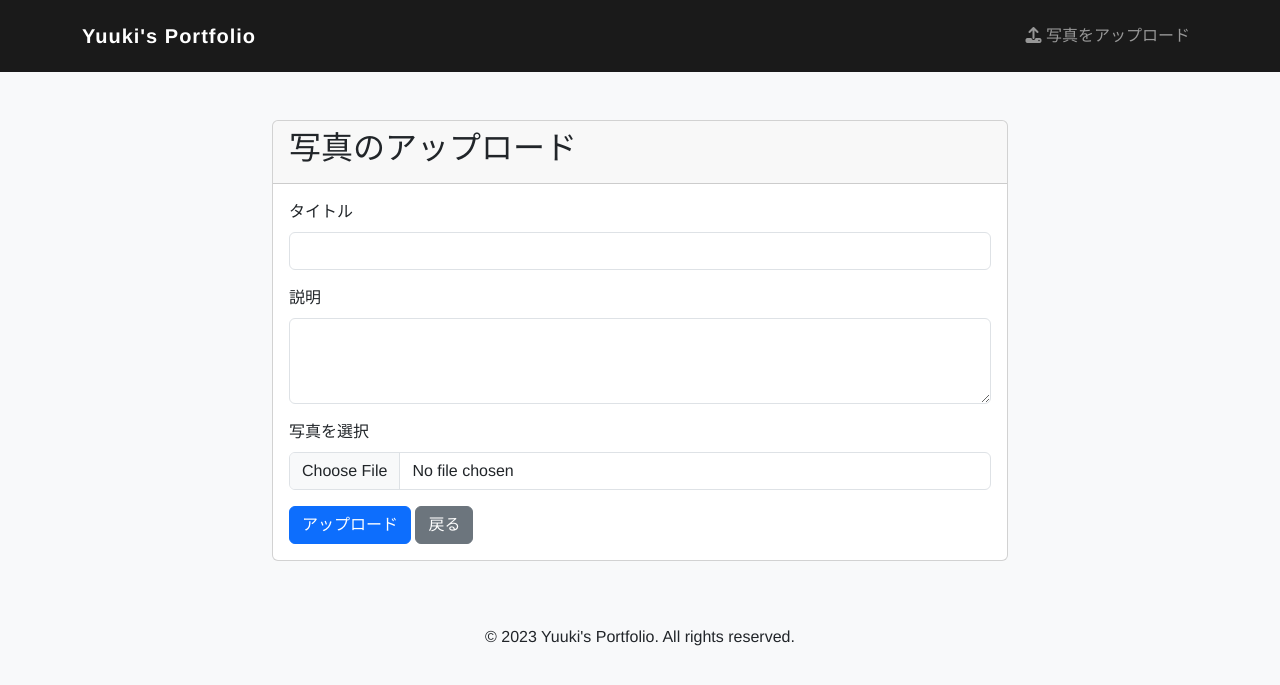
After one commit to yukik8/YuukiPortfolio, a Flask app: page /upload in a window 1280 px wide. The commit adds this page. Shown: the top 685 px of the page. Run offline with Flask 3, Linux system fonts and the light colour scheme.

Commit message:
Agent query: 写真のアップロードページにアクセスできますか？
Implement photo upload functionality with database storage.

Screenshot: https://storage.googleapis.com/screenshot-production-us-central1/7e18f334-ff00-4e9a-843f-a116d9ff5e0b/149ae972-4361-41aa-b8e0-abf10eee2a4f.jpg

```diff
--- a/app.py
+++ b/app.py
@@ -1,48 +1,79 @@
 import os
-from flask import Flask, render_template
+from datetime import datetime
+from flask import Flask, render_template, request, redirect, url_for, flash
+from flask_sqlalchemy import SQLAlchemy
+from sqlalchemy.orm import DeclarativeBase
+from werkzeug.utils import secure_filename
 
+class Base(DeclarativeBase):
+    pass
+
+db = SQLAlchemy(model_class=Base)
 app = Flask(__name__)
 app.secret_key = os.environ.get("FLASK_SECRET_KEY") or "your-secret-key"
 
+# アップロードされた写真の保存先
+UPLOAD_FOLDER = 'static/uploads'
+ALLOWED_EXTENSIONS = {'png', 'jpg', 'jpeg', 'gif'}
+
+app.config['UPLOAD_FOLDER'] = UPLOAD_FOLDER
+app.config['MAX_CONTENT_LENGTH'] = 16 * 1024 * 1024  # 最大16MB
+app.config['SQLALCHEMY_DATABASE_URI'] = os.environ.get("DATABASE_URL")
+app.config['SQLALCHEMY_ENGINE_OPTIONS'] = {
+    "pool_recycle": 300,
+    "pool_pre_ping": True,
+}
+
+db.init_app(app)
+
+with app.app_context():
+    from models import Photo
+    db.create_all()
+
+# アップロードされたファイルの拡張子チェック
+def allowed_file(filename):
+    return '.' in filename and filename.rsplit('.', 1)[1].lower() in ALLOWED_EXTENSIONS
+
 @app.route('/')
 def index():
-    # Sample photo data - in a real app, this would come from a database
-    photos = [
-        {
-            'id': 1,
-            'title': 'Mountain Landscape',
-            'description': 'Beautiful mountain vista at sunset',
-            'url': 'https://source.unsplash.com/800x600/?mountain'
-        },
-        {
-            'id': 2,
-            'title': 'Ocean Waves',
-            'description': 'Peaceful ocean waves at dawn',
-            'url': 'https://source.unsplash.com/800x600/?ocean'
-        },
-        {
-            'id': 3,
-            'title': 'Urban Architecture',
-            'description': 'Modern city architecture',
-            'url': 'https://source.unsplash.com/800x600/?architecture'
-        },
-        {
-            'id': 4,
-            'title': 'Nature Close-up',
-            'description': 'Macro photography of nature',
-            'url': 'https://source.unsplash.com/800x600/?nature'
-        },
-        {
-            'id': 5,
-            'title': 'Street Photography',
-            'description': 'Urban life captured in moment',
-            'url': 'https://source.unsplash.com/800x600/?street'
-        },
-        {
-            'id': 6,
-            'title': 'Portrait',
-            'description': 'Artistic portrait photography',
-            'url': 'https://source.unsplash.com/800x600/?portrait'
-        }
-    ]
+    from models import Photo
+    photos = Photo.query.order_by(Photo.created_at.desc()).all()
     return render_template('index.html', photos=photos)
+
+@app.route('/upload', methods=['GET', 'POST'])
+def upload():
+    if request.method == 'POST':
+        if 'photo' not in request.files:
+            flash('写真が選択されていません')
+            return redirect(request.url)
+
+        file = request.files['photo']
+        if file.filename == '':
+            flash('ファイルが選択されていません')
+            return redirect(request.url)
+
+        if file and allowed_file(file.filename):
+            from models import Photo
+
+            filename = secure_filename(file.filename)
+            # ファイル名が重複しないように、タイムスタンプを追加
+            filename = f"{datetime.now().strftime('%Y%m%d_%H%M%S')}_{filename}"
+
+            # アップロードフォルダが存在しない場合は作成
+            os.makedirs(app.config['UPLOAD_FOLDER'], exist_ok=True)
+
+            file.save(os.path.join(app.config['UPLOAD_FOLDER'], filename))
+
+            # データベースに保存
+            photo = Photo(
+                title=request.form.get('title', 'Untitled'),
+                description=request.form.get('description', ''),
+                filename=filename
+            )
+            db.session.add(photo)
+            db.session.commit()
+
+            flash('写真がアップロードされました')
+            return redirect(url_for('index'))
+
+    return render_template('upload.html')
--- a/templates/base.html
+++ b/templates/base.html
@@ -18,6 +18,18 @@
     <nav class="navbar navbar-expand-lg navbar-dark">
         <div class="container">
             <a class="navbar-brand" href="/">Yuuki's Portfolio</a>
+            <button class="navbar-toggler" type="button" data-bs-toggle="collapse" data-bs-target="#navbarNav">
+                <span class="navbar-toggler-icon"></span>
+            </button>
+            <div class="collapse navbar-collapse justify-content-end" id="navbarNav">
+                <ul class="navbar-nav">
+                    <li class="nav-item">
+                        <a class="nav-link" href="{{ url_for('upload') }}">
+                            <i class="fas fa-upload"></i> 写真をアップロード
+                        </a>
+                    </li>
+                </ul>
+            </div>
         </div>
     </nav>
 
--- a/templates/index.html
+++ b/templates/index.html
@@ -15,7 +15,7 @@
             <div class="photo-container" data-id="{{ photo.id }}"
                  data-title="{{ photo.title }}"
                  data-description="{{ photo.description }}">
-                <img src="{{ photo.url }}" alt="{{ photo.title }}" class="img-fluid">
+                <img src="{{ url_for('static', filename='uploads/' + photo.filename) }}" alt="{{ photo.title }}" class="img-fluid">
                 <div class="photo-overlay">
                     <h3>{{ photo.title }}</h3>
                     <p>{{ photo.description }}</p>
--- /dev/null
+++ b/templates/upload.html
@@ -0,0 +1,41 @@
+{% extends "base.html" %}
+
+{% block content %}
+<div class="container mt-5">
+    <div class="row justify-content-center">
+        <div class="col-md-8">
+            <div class="card">
+                <div class="card-header">
+                    <h2>写真のアップロード</h2>
+                </div>
+                <div class="card-body">
+                    {% with messages = get_flashed_messages() %}
+                        {% if messages %}
+                            {% for message in messages %}
+                                <div class="alert alert-info">{{ message }}</div>
+                            {% endfor %}
+                        {% endif %}
+                    {% endwith %}
+
+                    <form method="POST" enctype="multipart/form-data">
+                        <div class="mb-3">
+                            <label for="title" class="form-label">タイトル</label>
+                            <input type="text" class="form-control" id="title" name="title" required>
+                        </div>
+                        <div class="mb-3">
+                            <label for="description" class="form-label">説明</label>
+                            <textarea class="form-control" id="description" name="description" rows="3"></textarea>
+                        </div>
+                        <div class="mb-3">
+                            <label for="photo" class="form-label">写真を選択</label>
+                            <input type="file" class="form-control" id="photo" name="photo" accept="image/*" required>
+                        </div>
+                        <button type="submit" class="btn btn-primary">アップロード</button>
+                        <a href="{{ url_for('index') }}" class="btn btn-secondary">戻る</a>
+                    </form>
+                </div>
+            </div>
+        </div>
+    </div>
+</div>
+{% endblock %}
```
Also changed, not shown: models.py (added, +12 -0 lines).
